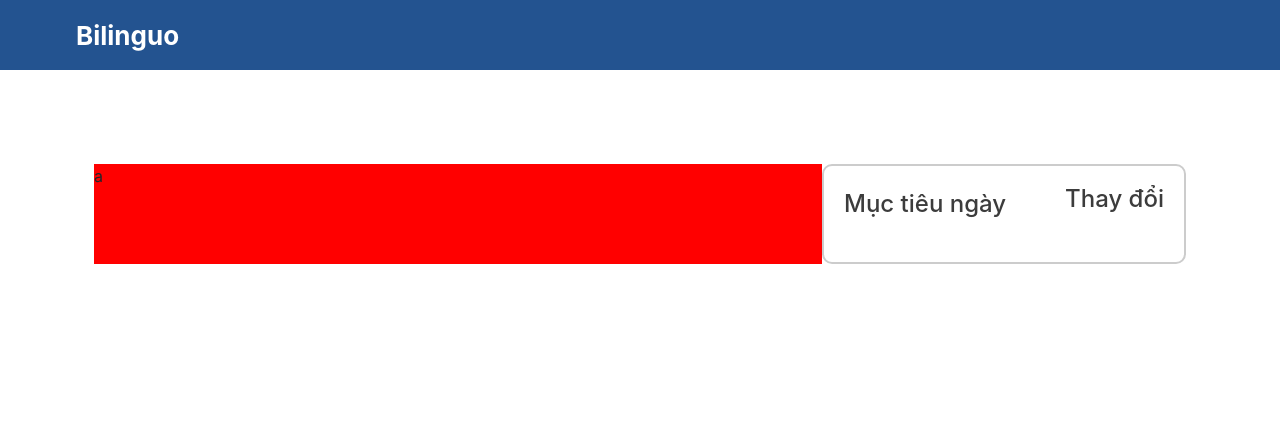
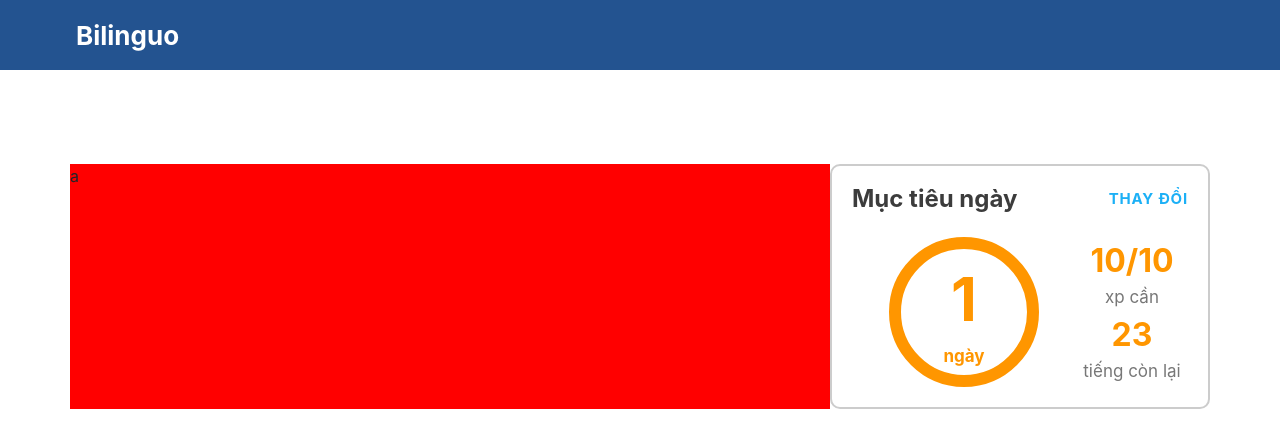
Before and after one commit to thinhndp/bilinguo-web, a React (Create React App) app: page / in a window 1280 px wide. Shown: the top 448 px of the page. Built offline with nearby package versions, Linux system fonts and the light colour scheme.

Commit message:
Update daily goal

```diff
--- a/src/components/Learn/Learn.jsx
+++ b/src/components/Learn/Learn.jsx
@@ -8,9 +8,23 @@ const Learn = (props) => {
       <div className={classes['may-cai-ben-phai-container']}>
         <div className={classes['daily-goal-container']}>
           <h2 className={classes['daily-goal-title']}>
-            <span style={{ display: "table-cell" }}>Mục tiêu ngày</span>
-            <a style={{ float: "right" }}>Thay đổi</a>
+            <span className={classes['title']}>Mục tiêu ngày</span>
+            <a className={classes['change-goal']}>Thay đổi</a>
           </h2>
+          <div className={classes['streak-container']}>
+            <div className={classes['streak-circle-container']}>
+              <div className={classes['streak-circle']}>
+                <span>1</span>
+                <span className={classes['sub-text']}>ngày</span>
+              </div>
+            </div>
+            <div className={classes['streak-goal-container']}>
+              <div className={classes['main-text']}>10/10</div>
+              <div className={classes['sub-text']}>xp cần</div>
+              <div className={classes['main-text']}>23</div>
+              <div className={classes['sub-text']}>tiếng còn lại</div>
+            </div>
+          </div>
         </div>
       </div>
     </div>
--- a/src/components/Learn/Learn.module.scss
+++ b/src/components/Learn/Learn.module.scss
@@ -1,5 +1,6 @@
 .exercises-and-may-cai-ben-phai-container {
-  margin: 94px;
+  margin: 94px auto;
+  max-width: 1140px;
   display: flex;
 
   .exercises-container {
@@ -9,6 +10,7 @@
 
   .may-cai-ben-phai-container {
     flex: 1;
+    width: 428px;
 
     .daily-goal-container {
       border-style: solid;
@@ -17,7 +19,7 @@
       border-color: #ccc;
       padding: 20px;
 
-      .daily-goal-title{
+      .daily-goal-title {
         display: table;
         width: 100%;
 
@@ -25,6 +27,75 @@
         font-size: 24px;
         line-height: 26px;
         margin: 0 0 25px;
+        font-weight: 700;
+
+        .title {
+          display: table-cell;
+          vertical-align: middle;
+        }
+
+        .change-goal {
+          float: right;
+          text-align: right;
+          display: table-cell;
+          color: #1cb0f6;
+          cursor: pointer;
+          font-size: 15px;
+          font-weight: 700;
+          letter-spacing: .8px;
+          text-transform: uppercase;
+        }
+      }
+
+      .streak-container {
+        display: flex;
+        .streak-circle-container {
+          display: flex;
+          flex: 2;
+          justify-content: center;
+          align-items: center;
+          text-align: center;
+          vertical-align: middle;
+
+          .streak-circle {
+            display: flex;
+            flex-direction: column;
+            justify-content: center;
+            align-items: center;
+            color: #ff9600;
+            font-size: 60px;
+            font-weight: bold;
+            width: 150px;
+            height: 150px;
+            border-style: solid;
+            border-width: 12px;
+            border-radius: 100%;
+            border-color: #ff9600;
+
+            .sub-text {
+              font-size: 17px;
+            }
+          }
+        }
+
+        .streak-goal-container {
+          flex: 1;
+          flex-direction: column;
+          justify-content: center;
+          align-items: center;
+          text-align: center;
+
+          .main-text {
+            color: #ff9600;
+            font-size: 32px;
+            font-weight: bold;
+          }
+
+          .sub-text {
+            font-size: 17px;
+            color: #777777;
+          }
+        }
       }
     }
   }
```
